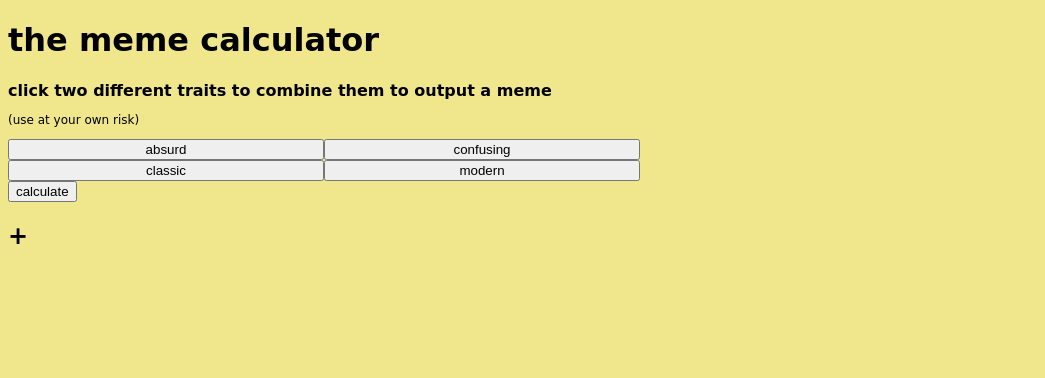
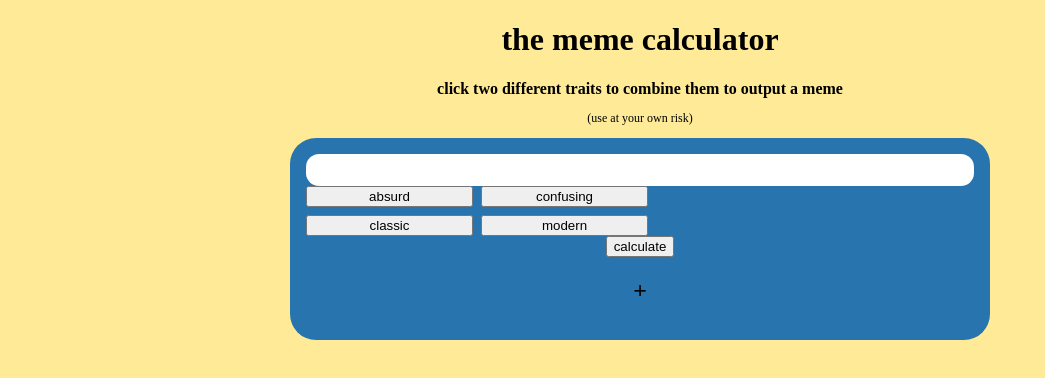
Before and after one commit to shnomp/react-group-project, a React (Vite) app: page / in a window 1280 px wide. Shown: the top 378 px of the page, without its empty margins (0-1045 px from the left). Built offline with nearby package versions, Linux system fonts and the light colour scheme.

Commit message:
/Users/leahcheng/ReactGroupProject/react-group-project

```diff
--- a/src/App.css
+++ b/src/App.css
@@ -5,32 +5,43 @@
 .traits-grid {
     display: grid;
     grid-template-columns: 25% 25%;
+    gap: 8px;
+    box-sizing: border-box;
+    width: 100%;
 }
 
-.calculatorbase {
+body {
+    background: rgba(255, 208, 0, 0.406)
+}
+
+.title {
+    text-align: center;
+}
+
+.calculator-base {
     background: rgb(39, 116, 174);
     padding: 16px;
     border-radius: 26px;
     align-items: center;
+    box-sizing: border-box;
+    width: 700px;
+    text-align: center;
+    margin: 0 auto;
 
+}
+
+.display-bar {
+    background: rgb(255, 255, 255);
+    padding: 16px;
+    text-align: right;
+    border-radius: 13px;
+    box-sizing: border-box;
+    width: 100%;
 
 
 }
 
-.displaybar {
-    background: rgb(255, 255, 255);
-    padding: 16px;
-    text-align: right;
-
-
-}
-
-.displaynumber {
+.display-value {
     color: rgb(39, 116, 174);
     font-size: 30px;
 }
-
-.operatorbutton {
-    background: rgba(255, 208, 0, 0.731)
-
-}
--- a/src/App.jsx
+++ b/src/App.jsx
@@ -27,10 +27,18 @@ export default function App() {
   }
 
   return (
-    <div className='comic-sans-font'>
+    <>
+    <div className='title'>
       <h1>the meme calculator</h1>
       <h2 style={{fontSize: "16px"}}>click two different traits to combine them to output a meme</h2>
       <p style={{fontSize: "12px"}}>(use at your own risk)</p>
+      </div>
+
+      <div className = 'calculator-base'>
+      <div className = 'display-bar'>
+        <span className = 'display-value'> {output} </span>
+        </div>
+
       <div className='traits-grid'>
         <button onClick={() => {handleClick("absurd")}}>absurd</button>
         <button onClick={() => {handleClick("confusing")}}>confusing</button>
@@ -45,5 +53,6 @@ export default function App() {
         <h2>{output}</h2>
       </div>
     </div>
+    </>
   );
 }
```
